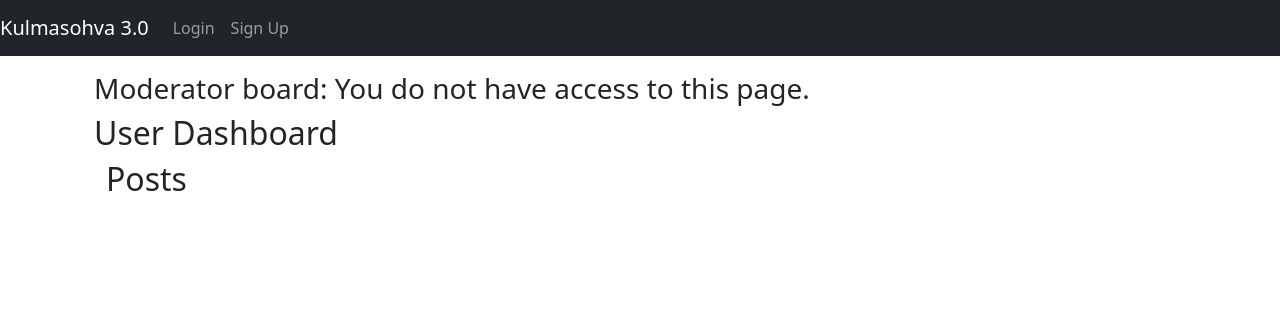
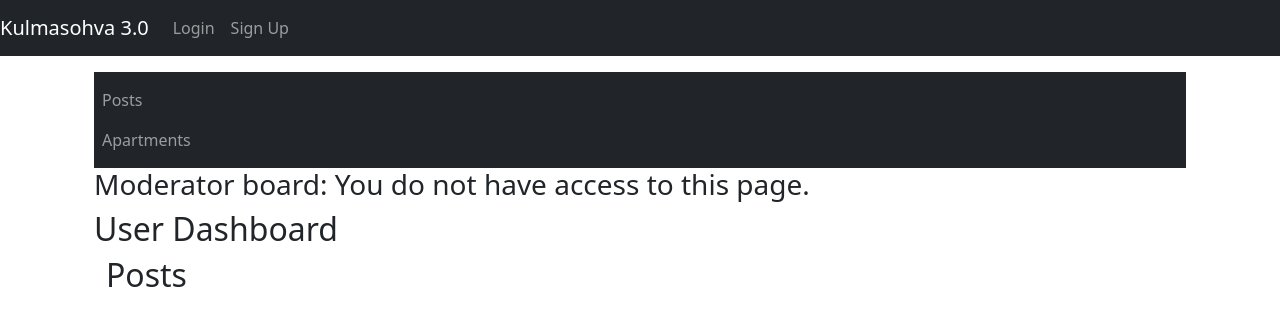
Before and after one commit to ILiterallyCannot/kulmasohva_3, a React (Create React App) app: page /mod in a window 1280 px wide. Shown: the top 326 px of the page. Built offline with nearby package versions, Linux system fonts and the light colour scheme.

Commit message:
added feature to delete apartments

```diff
--- a/src/App.tsx
+++ b/src/App.tsx
@@ -138,8 +138,8 @@ class App extends Component<Props, State> {
               <Route path="/register" element={<Register />} />
               <Route path="/profile" element={<ProfileComponent />} />
               <Route path="/user/*" element={<BoardUser />} />
-              <Route path="/mod" element={<BoardModerator />} />
-              <Route path="/admin" element={<AdminComponent />} />
+              <Route path="/mod/*" element={<BoardModerator />} />
+              <Route path="/admin/*" element={<AdminComponent />} />
             </Routes>
           </div>
 
--- a/src/components/admin-component.tsx
+++ b/src/components/admin-component.tsx
@@ -1,9 +1,13 @@
-import React, { useState, useEffect } from "react";
+import React, { useState, useEffect, useCallback } from "react";
+import { Routes, Route, Link } from "react-router-dom";
 import AuthService from "../services/auth-service";
 import UserService from "../services/user-service";
 import RoleService from "../services/role-service";
 import PostComponent from "./post-component";
 import { PostContent } from "../types/post-type";
+import IApartment from "../types/apartment-type";
+import ApartmentComponent from "./apartment-component";
+import ApartmentService from "../services/apartment-service";
 import IUser, { IRole } from "../types/user-type";
 
 const AdminComponent: React.FC = () => {
@@ -14,6 +18,26 @@ const AdminComponent: React.FC = () => {
   const [roles, setRoles] = useState<IRole[]>([]);
   const [selectedUser, setSelectedUser] = useState<string>("");
   const [selectedRole, setSelectedRole] = useState<IRole | null>(null);
+  const [apartments, setApartments] = useState<IApartment[]>([]);
+
+  const loadApartments = useCallback(() => {
+    ApartmentService.getAllApartments()
+      .then((response) => {
+        const apartments = response.data.map((apartment: any) => ({
+          id: apartment._id,
+          address: apartment.address,
+          city: apartment.city,
+          country: apartment.country,
+          size: apartment.size,
+          description: apartment.description,
+          price: apartment.price,
+        }));
+        setApartments(apartments);
+      })
+      .catch((error) => {
+        console.error('Error fetching apartments:', error);
+      });
+  }, []);
 
   useEffect(() => {
     const currentUser = AuthService.getCurrentUser();
@@ -33,11 +57,12 @@ const AdminComponent: React.FC = () => {
         }
       );
       loadAllPosts();
+      loadApartments();
       loadAllRoles();
     } else {
       setContent("You do not have access to this page.");
     }
-  }, []);
+  }, [loadApartments]);
 
   const loadAllPosts = () => {
     UserService.getAllPosts().then(
@@ -72,11 +97,30 @@ const AdminComponent: React.FC = () => {
     );
   };
 
-  const handleDelete = (postId: string) => {
+  const handlePostDelete = (postId: string) => {
     UserService.deletePost(postId).then(
       () => {
-        const updatedPosts = posts.filter((post) => post.id !== postId);
+        const updatedPosts = posts.filter(
+          (post) => post.id !== postId
+        );
         setPosts(updatedPosts);
+      },
+      (error) => {
+        console.error(error);
+      }
+    );
+  };
+
+  const handleApartmentDelete = (apartment: IApartment) => {
+    console.log("Attempting delete of", apartment.id)
+    ApartmentService.deleteApartment(apartment.id).then(
+      () => {
+        const updatedApartments = apartments.filter(
+          (currentApartment) => currentApartment.id !== apartment.id
+        );
+        console.log("Deleted apartment!");
+        setApartments(updatedApartments);
+        loadApartments();
       },
       (error) => {
         console.error(error);
@@ -121,7 +165,11 @@ const AdminComponent: React.FC = () => {
   };
 
   const handleUserDelete = (userId: string) => {
-    if (window.confirm("Are you sure you want to delete this user? This action cannot be undone.")) {
+    if (
+      window.confirm(
+        "Are you sure you want to delete this user? This action cannot be undone."
+      )
+    ) {
       UserService.deleteUsers(userId)
         .then(() => {
           console.log("User deleted successfully");
@@ -133,15 +181,61 @@ const AdminComponent: React.FC = () => {
     } else {
       console.log("User deletion cancelled.");
     }
-  }
+  };
 
   return (
     <div className="container">
+      <nav className="navbar navbar-expand navbar-dark bg-dark">
+        <div className="navbar-nav ml-auto">
+          <li className="nav-item">
+            <Link to={"/admin/posts"} className="nav-link">
+              Posts
+            </Link>
+            <Link to={"/admin/apartments"} className="nav-link">
+              Apartments
+            </Link>
+          </li>
+        </div>
+      </nav>
       <header className="jumbotron">
         <h3>Admin Component: {content}</h3>
       </header>
       <h2>User Dashboard</h2>
-      <PostComponent canDelete={true} posts={posts} onDelete={handleDelete} />
+      <div>
+        <Routes>
+        <Route
+            path="apartments"
+            element={
+              <ApartmentComponent
+                canDelete={true}
+                onDelete={handleApartmentDelete}
+                loadApartments={loadApartments}
+                apartments={apartments}
+              />
+            }
+          />
+          <Route
+            path="posts"
+            element={
+              <PostComponent
+                canDelete={true}
+                posts={posts}
+                onDelete={handlePostDelete}
+              />
+            }
+          />
+          <Route
+            path="/"
+            element={
+              <PostComponent
+                canDelete={true}
+                posts={posts}
+                onDelete={handlePostDelete}
+              />
+            }
+          />
+        </Routes>
+      </div>
       <h3>Users and roles</h3>
       <input
         type="text"
@@ -153,17 +247,22 @@ const AdminComponent: React.FC = () => {
       <ul>
         {users.map((user) => (
           <div key={user.id}>
-          <li onClick={() => setSelectedUser(user.id)} className={selectedUser === user.id ? "selected" : ""}>
-            <p>username: {user.username}</p>
-            <p>userID: {user.id}</p>
-            <p>email: {user.email}</p>
-            {user.roles &&
+            <li
+              onClick={() => setSelectedUser(user.id)}
+              className={selectedUser === user.id ? "selected" : ""}
+            >
+              <p>username: {user.username}</p>
+              <p>userID: {user.id}</p>
+              <p>email: {user.email}</p>
+              {user.roles &&
                 user.roles.map((roleId: string, index: number) => {
                   const role = roles.find((r) => r.id === roleId);
                   return <p key={index}>Role: {role ? role.name : roleId}</p>;
                 })}
-          </li>
-          <button onClick={() => handleUserDelete(user.id)}>Delete User</button>
+            </li>
+            <button onClick={() => handleUserDelete(user.id)}>
+              Delete User
+            </button>
           </div>
         ))}
       </ul>
--- a/src/components/moderator-component.tsx
+++ b/src/components/moderator-component.tsx
@@ -1,14 +1,19 @@
 import { Component } from "react";
+import { Routes, Route, Link} from "react-router-dom";
+import ApartmentComponent from "./apartment-component";
 import UserService from "../services/user-service";
 import authService from "../services/auth-service";
 import PostComponent from './post-component';
 import { PostContent } from "../types/post-type";
+import IApartment from "../types/apartment-type";
+import ApartmentService from "../services/apartment-service";
 
 type Props = {};
 
 type State = {
   content: string;
   posts: PostContent[];
+  apartments: IApartment[];
 };
 
 export default class BoardModerator extends Component<Props, State> {
@@ -18,10 +23,11 @@ export default class BoardModerator extends Component<Props, State> {
     this.state = {
       content: "",
       posts: [],
+      apartments: [],
     };
   }
 
-  handleDelete = (postId: string) => {
+  handlePostDelete = (postId: string) => {
     UserService.deletePost(postId).then(() => {
       const updatedPosts = this.state.posts.filter((post) => post.id !== postId);
       this.setState({ posts: updatedPosts });
@@ -29,6 +35,21 @@ export default class BoardModerator extends Component<Props, State> {
     (error) => {
       console.error(error);
     });
+  };
+
+  handleApartmentDelete = (apartment: IApartment) => {
+    ApartmentService.deleteApartment(apartment.id).then(
+      () => {
+        const updatedApartments = this.state.apartments.filter(
+          (apartment) => apartment.id !== apartment.id
+        );
+        this.setState({ apartments: updatedApartments });
+        this.loadApartments();
+      },
+      (error) => {
+        console.error(error);
+      }
+    );
   };
 
   componentDidMount() {
@@ -52,6 +73,7 @@ export default class BoardModerator extends Component<Props, State> {
         }
       );
       this.loadAllPosts();
+      this.loadApartments();
     } else {
       this.setState({
         content: "You do not have access to this page.",
@@ -77,14 +99,61 @@ export default class BoardModerator extends Component<Props, State> {
     );
   }
 
+  loadApartments = () => {
+    ApartmentService.getAllApartments().then(
+      (response) => {
+        this.setState({apartments: response.data});
+      },
+      (error) => {
+        console.error('Error fetching apartments:', error);
+      }
+    );
+  };
+
   render() {
     return (
       <div className="container">
+        <nav className="navbar navbar-expand navbar-dark bg-dark">
+          <div className="navbar-nav ml-auto">
+            <li className="nav-item">
+              <Link to={"/mod/posts"} className="nav-link">
+                Posts
+              </Link>
+              <Link to={"/mod/apartments"} className="nav-link">
+                Apartments
+              </Link>
+            </li>
+          </div>
+        </nav>
         <header className="jumbotron">
           <h3>Moderator board: {this.state.content}</h3>
         </header>
         <h2>User Dashboard</h2>
-        <PostComponent canDelete={true} posts={this.state.posts} onDelete={this.handleDelete} />
+        <div>
+          <Routes>
+            <Route path="apartments" element={<ApartmentComponent canDelete={true} onDelete={this.handleApartmentDelete} loadApartments={this.loadApartments} apartments={this.state.apartments} />} />
+            <Route
+              path="posts"
+              element={
+                <PostComponent
+                  canDelete={true}
+                  posts={this.state.posts}
+                  onDelete={this.handlePostDelete}
+                />
+              }
+            />
+            <Route
+              path="/"
+              element={
+                <PostComponent
+                  canDelete={true}
+                  posts={this.state.posts}
+                  onDelete={this.handlePostDelete}
+                />
+              }
+            />
+          </Routes>
+        </div>
       </div>
     );
   }
--- a/src/components/user-component.tsx
+++ b/src/components/user-component.tsx
@@ -3,14 +3,17 @@ import { Routes, Route, Link } from "react-router-dom";
 import UserService from "../services/user-service";
 import AuthService from "../services/auth-service";
 import { PostContent } from "../types/post-type";
+import IApartment from "../types/apartment-type";
 import PostComponent from "./post-component";
 import ApartmentComponent from "./apartment-component";
+import ApartmentService from "../services/apartment-service";
 
 type Props = {};
 
 type State = {
   content: string;
   posts: PostContent[];
+  apartments: IApartment[];
   postTitle: string;
   postContent: string;
 };
@@ -22,6 +25,7 @@ export default class BoardUser extends Component<Props, State> {
     this.state = {
       content: "",
       posts: [],
+      apartments:[],
       postTitle: "",
       postContent: "",
     };
@@ -46,6 +50,7 @@ export default class BoardUser extends Component<Props, State> {
       }
     );
     this.loadAllPosts();
+    this.loadApartments();
   }
 
   loadAllPosts() {
@@ -66,13 +71,40 @@ export default class BoardUser extends Component<Props, State> {
     );
   }
 
-  handleDelete = (postId: string) => {
+  loadApartments = () => {
+    ApartmentService.getAllApartments().then(
+      (response) => {
+        this.setState({apartments: response.data});
+        console.log({apartments: response.data});
+        console.log(response.data);
+      },
+      (error) => {
+        console.error('Error fetching apartments:', error);
+      }
+    );
+  };
+
+  handlePostDelete = (postId: string) => {
     UserService.deletePost(postId).then(
       () => {
         const updatedPosts = this.state.posts.filter(
           (post) => post.id !== postId
         );
         this.setState({ posts: updatedPosts });
+      },
+      (error) => {
+        console.error(error);
+      }
+    );
+  };
+
+  handleApartmentDelete = (apartment: IApartment) => {
+    ApartmentService.deleteApartment(apartment.id).then(
+      () => {
+        const updatedApartments = this.state.apartments.filter(
+          (apartment) => apartment.id !== apartment.id
+        );
+        this.setState({ apartments: updatedApartments });
       },
       (error) => {
         console.error(error);
@@ -154,14 +186,14 @@ export default class BoardUser extends Component<Props, State> {
         </div>
         <div>
           <Routes>
-            <Route path="apartments" element={<ApartmentComponent />} />
+            <Route path="apartments" element={<ApartmentComponent canDelete={true} onDelete={this.handleApartmentDelete} loadApartments={this.loadApartments} apartments={this.state.apartments} />} />
             <Route
               path="posts"
               element={
                 <PostComponent
                   canDelete={false}
                   posts={this.state.posts}
-                  onDelete={this.handleDelete}
+                  onDelete={this.handlePostDelete}
                 />
               }
             />
@@ -171,7 +203,7 @@ export default class BoardUser extends Component<Props, State> {
                 <PostComponent
                   canDelete={false}
                   posts={this.state.posts}
-                  onDelete={this.handleDelete}
+                  onDelete={this.handlePostDelete}
                 />
               }
             />
--- a/src/services/apartment-service.ts
+++ b/src/services/apartment-service.ts
@@ -13,6 +13,10 @@ class ApartmentService {
     listApartment(apartmentContent: IApartment) {
         return axios.post(`${API_URL}apartments/`, apartmentContent, { headers: authHeader() });
     }
+
+    deleteApartment(apartmentId : string) {
+        return axios.delete(`${API_URL}apartments/${apartmentId}/`, { headers: authHeader() });
+    }
 }
 
 export default new ApartmentService();
```
Also changed, not shown: src/components/apartment-component.tsx (+8 -16 lines), src/types/apartment-type.ts (+7 -0 lines).
